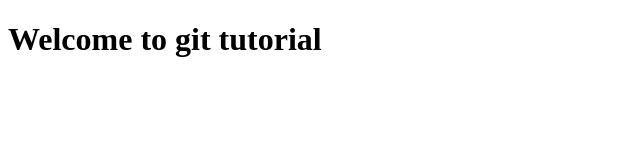
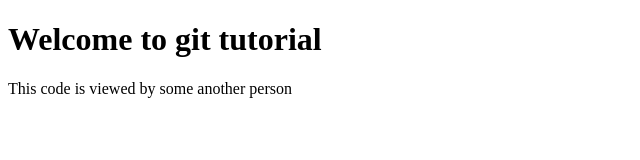
Before and after one commit to Kamakshi-Aruna/gitProject, a plain HTML site: page index.html in a window 1280 px wide. Shown: the whole page, without its empty margins (0-640 px from the left). Drawn offline with Linux system fonts and the light colour scheme.

Commit message:
Update index.html

```diff
--- a/index.html
+++ b/index.html
@@ -9,3 +9,6 @@
     <h1>Welcome to git tutorial</h1>
 </body>
 </html>
+
+
+This code is viewed by some another person
```
